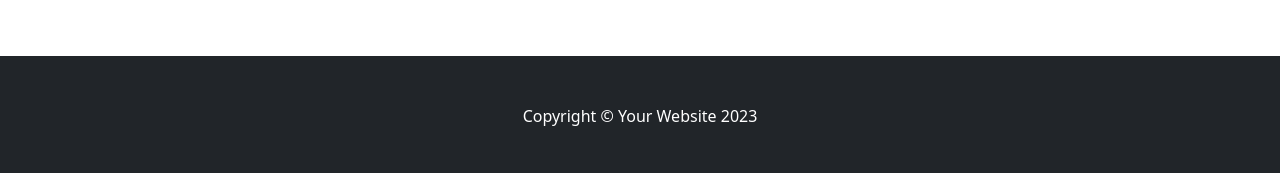
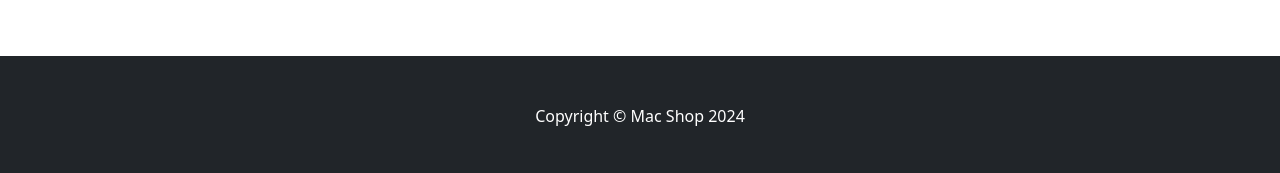
Before and after one commit to KianMehrabi/EcommerceWebsite, a Django app: page / in a window 1280 px wide. Shown: the part 824-997 px from the top of the page. Run offline with Django 5.2, Linux system fonts and the light colour scheme; tables that the repository leaves empty hold one stand-in row (values such as "Sample post"); grey boxes marked "Sample" are stand-in pictures; some libraries are stand-ins or nearby versions.

Commit message:
adding some finish touches to footer

```diff
--- a/ecom/store/templates/home.html
+++ b/ecom/store/templates/home.html
@@ -84,7 +84,7 @@
         </section>
         <!-- Footer-->
         <footer class="py-5 bg-dark">
-            <div class="container"><p class="m-0 text-center text-white">Copyright &copy; Your Website 2023</p></div>
+            <div class="container"><p class="m-0 text-center text-white">Copyright &copy; Mac Shop 2024</p></div>
         </footer>
         <!-- Bootstrap core JS-->
         <script src="https://cdn.jsdelivr.net/npm/bootstrap@5.2.3/dist/js/bootstrap.bundle.min.js"></script>
```
